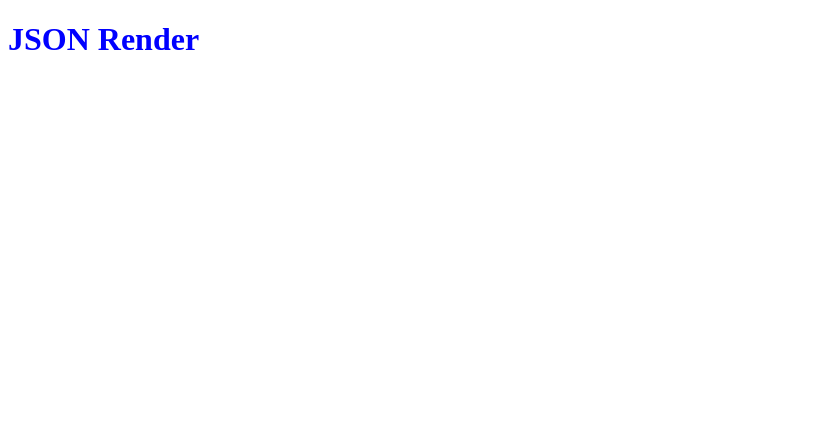
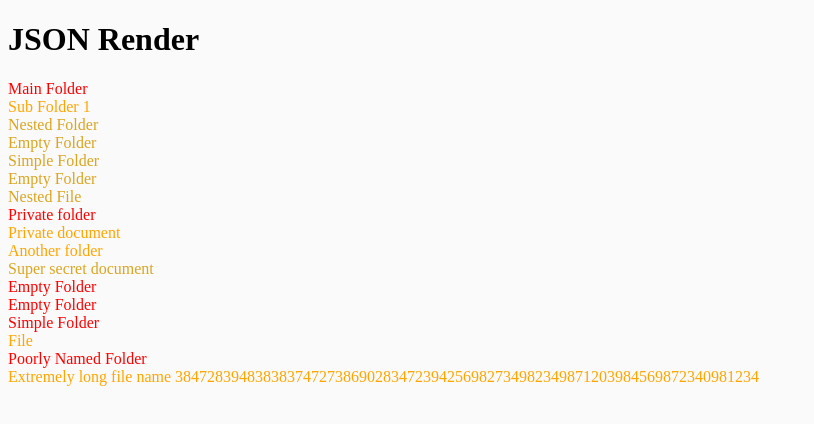
Before and after one commit to eanzalone/tree-traversal, a plain HTML site: page index.html in a window 1280 px wide. Shown: the whole page, without its empty margins (0-814 px from the left). Drawn offline with nearby package versions, Linux system fonts and the light colour scheme.

Commit message:
rendering file and folder names

```diff
--- a/index.html
+++ b/index.html
@@ -6,11 +6,14 @@
         <title>Tree Traversal</title>
         <!--<link rel="stylesheet" href="//cdnjs.cloudflare.com/ajax/libs/flexboxgrid/6.3.1/flexboxgrid.min.css" type="text/css">-->
         <link rel="stylesheet" type="text/css" href="style.css">
+        <script src="https://ajax.googleapis.com/ajax/libs/jquery/3.2.1/jquery.min.js"></script>
+        <script src="script.js"></script>
     </head>
     <body>
         <h1>JSON Render</h1>
-        <div id="fileViewer"></div>
-        <script src="https://ajax.googleapis.com/ajax/libs/jquery/3.2.1/jquery.min.js"></script>
-        <script src="script.js"></script>
+        <div id="fileViewer">
+        </div>
+        <!--<script src="https://ajax.googleapis.com/ajax/libs/jquery/3.2.1/jquery.min.js"></script>
+        <script src="script.js"></script>-->
     </body>
 </html>
--- a/script.js
+++ b/script.js
@@ -1,17 +1,79 @@
 $(document).ready(function() {
-  console.log("ready!");
+    console.log("ready!");
 
-  var items;
+    var jsonObject,
+        topFile,
+        firstChild,
+        secondChild,
+        thirdChild;
 
-  $.getJSON('data.json', function(data) {
-      console.log('json grabbed');
+    $.getJSON('data.json', function(data) {
+    console.log('json grabbed');
     })
     .done(function(data) {
-      items = data.children;
-      console.log(items);
+        jsonObject = data.children;
+        // console.log(jsonObject);
+
+
+        // console.log(jsonObject.length);
+
+        for (i = 0; i < jsonObject.length; i++) {
+            topFile = jsonObject[i].name;
+            firstChild = jsonObject[i].children;
+
+            $('#fileViewer').append('<div class="topFile">' + topFile + '<br>');
+
+            if (firstChild) {
+                for (j = 0; j < firstChild.length; j++) {
+                    // console.log(topFile, firstChild[j].name);
+                    $('#fileViewer').append('<div class="firstChild">' + firstChild[j].name + '<br>');
+                    secondChild = firstChild[j].children;
+                    if (secondChild) {
+                        for (k = 0; k < secondChild.length; k++) {
+                            // console.log(secondChild[k]);
+                            // console.log(firstChild, secondChild[k].name);
+                            $('#fileViewer').append('<div class="secondChild">' + secondChild[k].name + '<br>');
+                            thirdChild = secondChild[k].children;
+                            if (thirdChild) {
+                                for (m = 0; m < thirdChild.length; m++) {
+                                    console.log('thirdChild Exists');
+                                    // $('#fileViewer').append('<div class="thirdChild">' + thirdChild[m].name + '<br>');
+                                }
+                            } else {
+                                console.log(secondChild, 'no children');
+                            }
+                        }
+                    } else {
+                        // console.log(firstChild, 'no children');
+                    }
+                }
+            } else {
+                // console.log(topFile, 'no children');
+            }
+
+
+
+
+
+            // for (j = 0; j < jsonObject[i].length; j++) {
+            //     console.log('childtest loop');
+                // console.log(topFile,': ',jsonObject[j].children[j].children)
+            // }
+
+            // $('.topFile').append('<div class="childFile">' + jsonObject[i].children + '<br>');
+        }
+
+
+        // render jsonObject
+        // $('#fileViewer').append('OUTSIDE FOR LOOP');
+
+
+
+
+
     })
     .fail(function(data) {
-      console.log("Error!");
+        console.log("Error!");
     });
 
 }); // close document.ready
--- a/style.css
+++ b/style.css
@@ -1,3 +1,15 @@
-h1 {
-    color: blue;
+body {
+    background: #FAFAFA;
 }
+.topFile {
+    color: red;
+}
+.firstChild {
+    color: orange;
+}
+.secondChild {
+    color: goldenrod;
+}
+.thirdChild {
+    color: green;
+}
```
Also changed, not shown: data.json (+45 -0 lines).
